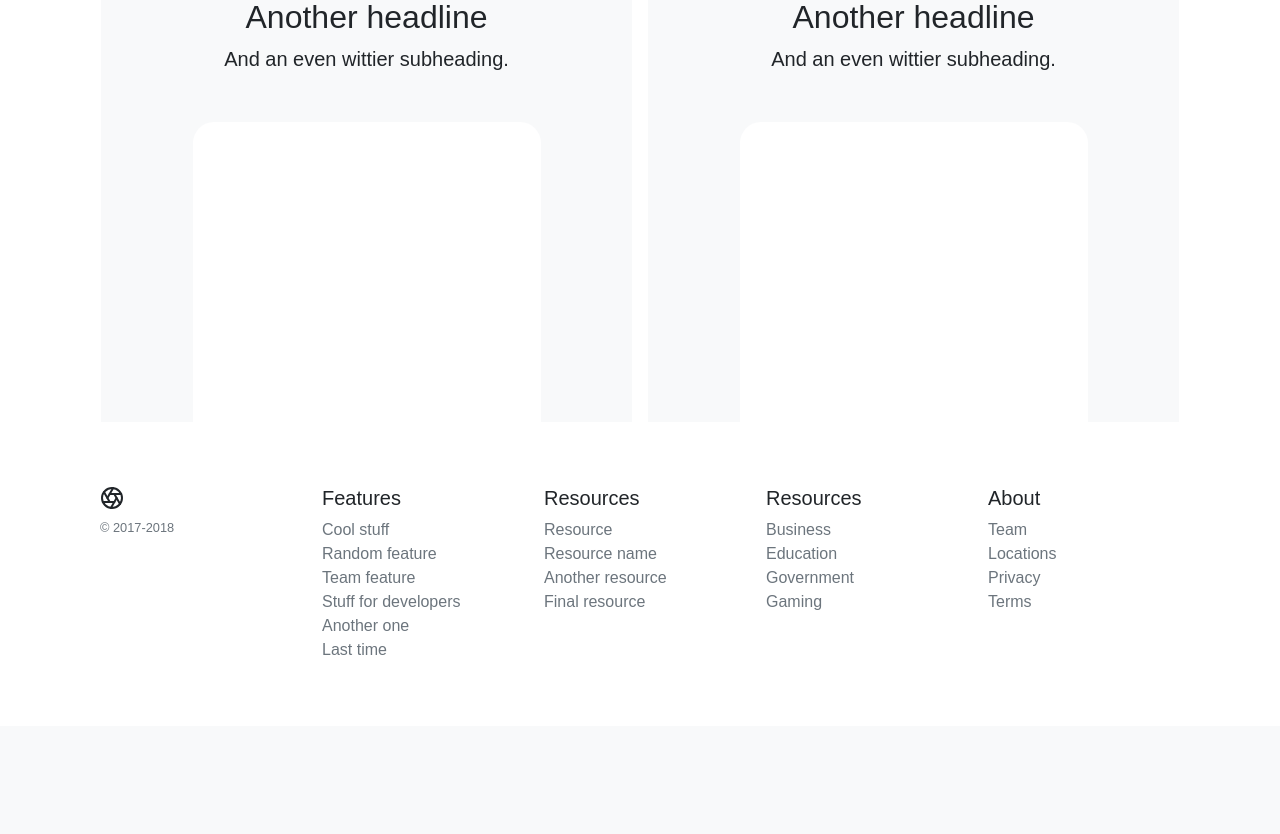
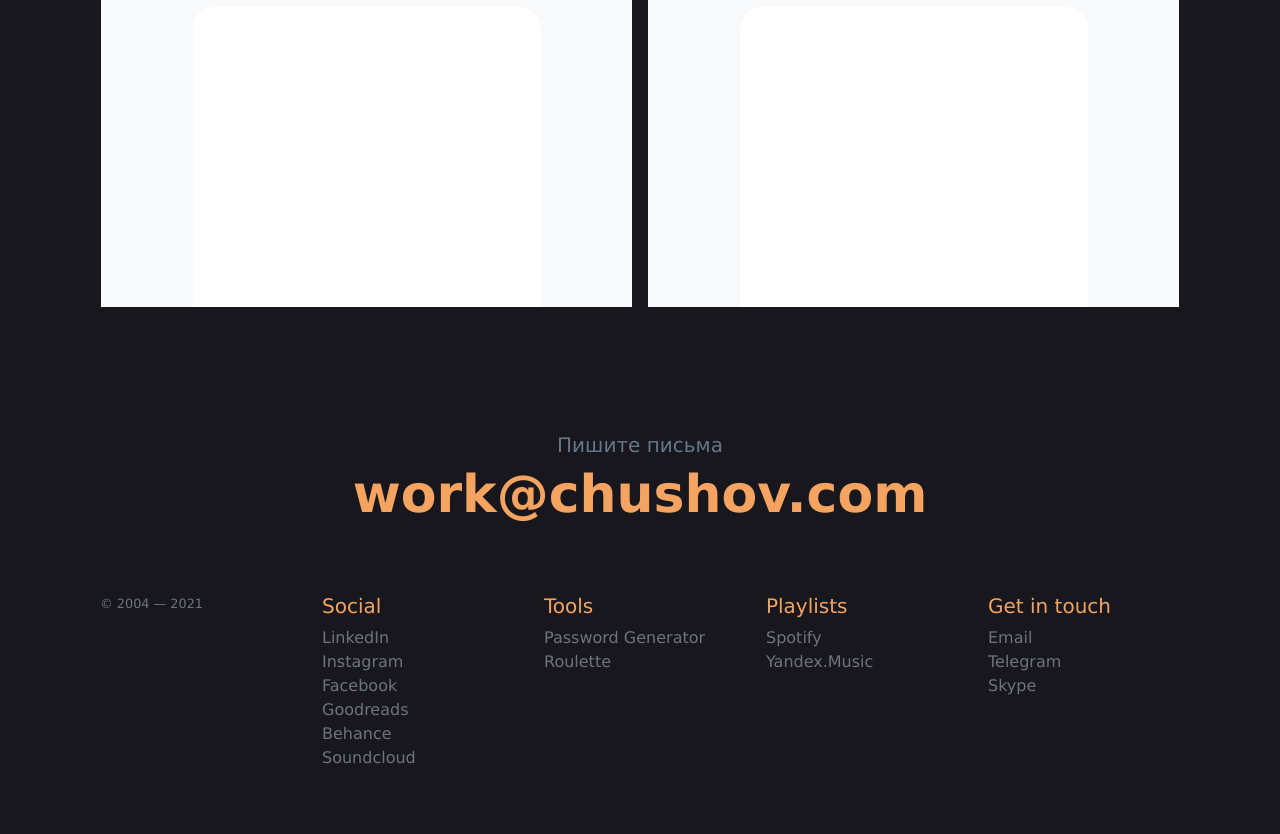
Before and after one commit to chushov/py-personal-blog, a Django app: page / in a window 1280 px wide. Shown: the part 2336-3170 px from the top of the page. Before the commit the page ends 2991 px from the top, so only its background shows below. Run offline with Django 3.2, Linux system fonts and the light colour scheme; parts of the project's set-up code (start-up, migrations or seed data) failed here and were passed over; some libraries are stand-ins or nearby versions.

Commit message:
Прибрался на главной, накинул стили, общие цвета, убрал лишнее

```diff
--- a/main/templates/main/index.html
+++ b/main/templates/main/index.html
@@ -1,11 +1,20 @@
 {% extends "base.html" %}
 
 {% block page_content %}
-      <div class="position-relative overflow-hidden p-3 p-md-5 m-md-3 text-center bg-light">
-        <div class="col-md-5 p-lg-5 mx-auto my-5">
-          <h1 class="display-4 font-weight-normal">Web-developing</h1>
-          <p class="lead font-weight-normal">And an even wittier subheading to boot. Jumpstart your marketing efforts with this example based on Apple's marketing pages.</p>
-          <a class="btn btn-outline-secondary" href="{% url 'project_index' %}">All projects</a>
+      <div class="position-relative overflow-hidden p-3 p-md-5 m-md-3 text-center main-bg-light">
+        <div class="col-md-6 p-lg-6 mx-auto my-6">
+          <h1 class="display-4 font-weight-bold">Dmitry Chushóv</h1>
+          <p class="lead font-weight-light header-block-text">
+            I have been engaged in Internet projects, design, web development and promotion for 15 years.
+          </p>
+          <p class="lead font-weight-light header-block-text">
+            If you need the design of websites, mobile applications, catalogs, advertising or logos, I will help you.
+          </p>
+          <p class="lead font-weight-light header-block-text">
+            I am engaged in setting up advertising campaigns in contextual networks and will prepare
+            your project for SEO promotion on the Internet.
+          </p>
+          <a class="btn btn-sandybrown" href="{% url 'project_index' %}">Get in Touch</a>
         </div>
         <div class="product-device box-shadow d-none d-md-block"></div>
         <div class="product-device product-device-2 box-shadow d-none d-md-block"></div>
@@ -79,48 +88,49 @@
         </div>
       </div>
 
+
       <footer class="container py-5">
+          <div class="contact">
+          <p>Пишите письма</p>
+          <div class="email">
+            <a href="mailto:work@chushov.com">work@chushov.com</a>
+          </div>
+        </div>
         <div class="row">
           <div class="col-12 col-md">
-            <svg xmlns="http://www.w3.org/2000/svg" width="24" height="24" viewBox="0 0 24 24" fill="none" stroke="currentColor" stroke-width="2" stroke-linecap="round" stroke-linejoin="round" class="d-block mb-2"><circle cx="12" cy="12" r="10"></circle><line x1="14.31" y1="8" x2="20.05" y2="17.94"></line><line x1="9.69" y1="8" x2="21.17" y2="8"></line><line x1="7.38" y1="12" x2="13.12" y2="2.06"></line><line x1="9.69" y1="16" x2="3.95" y2="6.06"></line><line x1="14.31" y1="16" x2="2.83" y2="16"></line><line x1="16.62" y1="12" x2="10.88" y2="21.94"></line></svg>
-            <small class="d-block mb-3 text-muted">&copy; 2017-2018</small>
+            <small class="d-block mb-3 text-muted">&copy; 2004 — 2021</small>
           </div>
           <div class="col-6 col-md">
-            <h5>Features</h5>
+            <h5 class="highlight-color">Social</h5>
             <ul class="list-unstyled text-small">
-              <li><a class="text-muted" href="#">Cool stuff</a></li>
-              <li><a class="text-muted" href="#">Random feature</a></li>
-              <li><a class="text-muted" href="#">Team feature</a></li>
-              <li><a class="text-muted" href="#">Stuff for developers</a></li>
-              <li><a class="text-muted" href="#">Another one</a></li>
-              <li><a class="text-muted" href="#">Last time</a></li>
+              <li><a class="text-muted" href="#">LinkedIn</a></li>
+              <li><a class="text-muted" href="https://www.instagram.com/dmitrychushov/">Instagram</a></li>
+              <li><a class="text-muted" href="https://www.facebook.com/dmitry.chushov">Facebook</a></li>
+              <li><a class="text-muted" href="https://www.goodreads.com/dmitrychushov">Goodreads</a></li>
+              <li><a class="text-muted" href="https://www.behance.net/chushov">Behance</a></li>
+              <li><a class="text-muted" href="https://soundcloud.com/chushov">Soundcloud</a></li>
             </ul>
           </div>
           <div class="col-6 col-md">
-            <h5>Resources</h5>
+            <h5 class="highlight-color">Tools</h5>
             <ul class="list-unstyled text-small">
-              <li><a class="text-muted" href="#">Resource</a></li>
-              <li><a class="text-muted" href="#">Resource name</a></li>
-              <li><a class="text-muted" href="#">Another resource</a></li>
-              <li><a class="text-muted" href="#">Final resource</a></li>
+              <li><a class="text-muted" href="#">Password Generator</a></li>
+              <li><a class="text-muted" href="#">Roulette</a></li>
             </ul>
           </div>
           <div class="col-6 col-md">
-            <h5>Resources</h5>
+            <h5 class="highlight-color">Playlists</h5>
             <ul class="list-unstyled text-small">
-              <li><a class="text-muted" href="#">Business</a></li>
-              <li><a class="text-muted" href="#">Education</a></li>
-              <li><a class="text-muted" href="#">Government</a></li>
-              <li><a class="text-muted" href="#">Gaming</a></li>
+              <li><a class="text-muted" href="#">Spotify</a></li>
+              <li><a class="text-muted" href="#">Yandex.Music</a></li>
             </ul>
           </div>
           <div class="col-6 col-md">
-            <h5>About</h5>
+            <h5 class="highlight-color">Get in touch</h5>
             <ul class="list-unstyled text-small">
-              <li><a class="text-muted" href="#">Team</a></li>
-              <li><a class="text-muted" href="#">Locations</a></li>
-              <li><a class="text-muted" href="#">Privacy</a></li>
-              <li><a class="text-muted" href="#">Terms</a></li>
+              <li><a class="text-muted" href="mailto:work@chushov.com">Email</a></li>
+              <li><a class="text-muted" href="tg:@DmitryChushov">Telegram</a></li>
+              <li><a class="text-muted" href="skype:dmitrychushov">Skype</a></li>
             </ul>
           </div>
         </div>
--- a/personal_portfolio/templates/base.html
+++ b/personal_portfolio/templates/base.html
@@ -2,9 +2,9 @@
 <link rel="stylesheet" href="https://stackpath.bootstrapcdn.com/bootstrap/4.1.3/css/bootstrap.min.css" integrity="sha384-MCw98/SFnGE8fJT3GXwEOngsV7Zt27NXFoaoApmYm81iuXoPkFOJwJ8ERdknLPMO" crossorigin="anonymous">
 <link rel="stylesheet" href="{% static 'css/style.css' %}" />
 
-<nav class="navbar navbar-expand-lg navbar-light bg-light">
+<nav class="navbar navbar-expand-lg navbar-light main-bg-light stick">
     <div class="container">
-        <a class="navbar-brand" href="/">LOGO</a>
+<!--        <a class="navbar-brand logo-here" href="/">chushov.com</a>-->
         <button class="navbar-toggler" type="button" data-toggle="collapse" data-target="#navbarSupportedContent" aria-controls="navbarSupportedContent" aria-expanded="false" aria-label="Toggle navigation">
           <span class="navbar-toggler-icon"></span>
         </button>
--- a/static/css/style.css
+++ b/static/css/style.css
@@ -1,9 +1,22 @@
 body {
-    font-family: Arial, Helvetica, sans-serif;
+    font-family: Verdana, Arial, Helvetica, sans-serif;
+    background-color:#18171d;
+}
+
+.main-bg-light {
+    background-color: #18171d;
+    color: #d4d4d4;
+}
+
+.header-block-text {
+    font-size: 16px;
 }
 
 .nav-link {
-    color: rgb(160, 160, 160) !important;
+    color:sandybrown !important;
+    font-size: 14px;
+    font-weight: 500;
+    text-transform:uppercase;
 }
 
 .nav-link:hover {
@@ -13,6 +26,17 @@ body {
 
 .main-header {
     margin: 20px 0px 20px 0px;
+}
+
+.stick {
+    position: -webkit-sticky;
+    position: sticky;
+    top: 0;
+    z-index: 3;
+    -webkit-user-select: none;
+    -moz-user-select: none;
+    -ms-user-select: none;
+    user-select: none;
 }
 
 .category-link {
@@ -27,3 +51,60 @@ body {
 .hr-margins {
     margin: 20px 0px 20px 0px;
 }
+
+.logo-here {
+    background: no-repeat url("/static/img/~logo.png");
+    color: white !important;
+}
+
+.highlight-color {
+    color:sandybrown;
+}
+
+.btn-sandybrown {
+    background-color: rgba(85,102,170,.12);
+    color: rgba(255,255,255,.7);
+}
+
+.btn-sandybrown:hover {
+    color: grey;
+}
+
+.contact {
+    background-color: #17171d;
+    left: calc(50% - 540px);
+    padding: 60px calc((100% - 1080px) / 2) 70px 0;
+    position: relative;
+    text-align: center;
+    width: calc(100% - (100% - 1080px) / 2);
+}
+
+.contact p {
+    color: #678;
+    cursor: default;
+    font-size: 20px;
+    line-height: 28px;
+    margin-bottom: 5px;
+}
+
+.contact a {
+    color:sandybrown;
+}
+
+.contact a:hover {
+    text-decoration:none;
+    color: #c16f29;
+}
+
+.email {
+        color: #fff;
+    display: block;
+    font-size: 52px;
+    font-weight: 700;
+    line-height: 60px;
+    pointer-events: all;
+    -webkit-user-select: text;
+    -moz-user-select: text;
+    -ms-user-select: text;
+    user-select: text;
+}
```
Also changed, not shown: static/img/logo.png (added).
